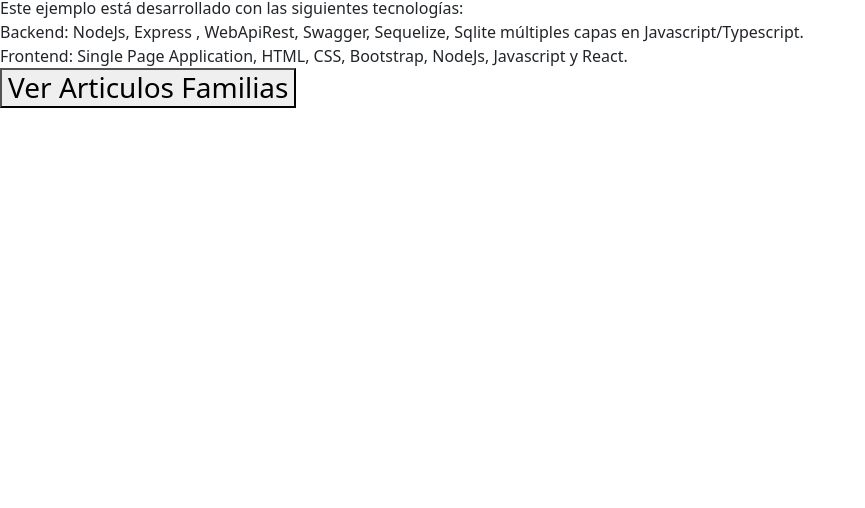
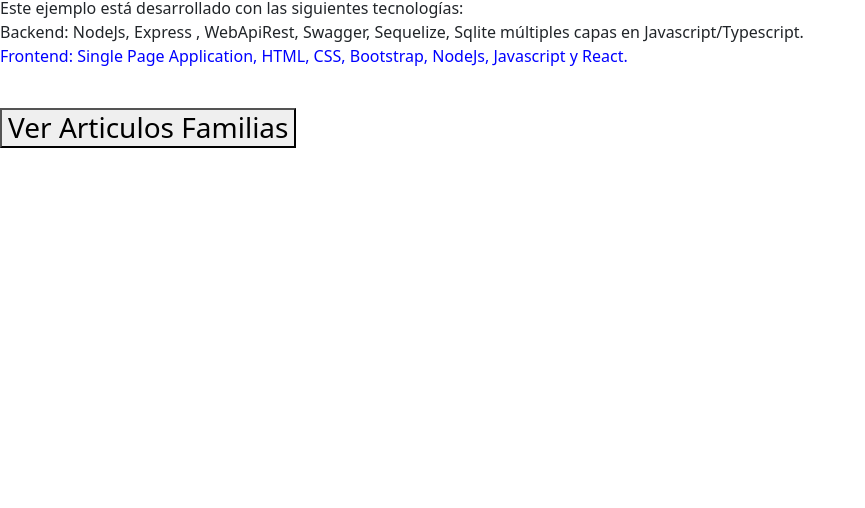
Before and after one commit to lucianopgl/Portafolio_LucianoPaglino, a plain HTML site: page Pagina Pymes/Inicio.html in a window 1280 px wide. Shown: the part 292-800 px from the top of the page, without its empty margins (0-865 px from the left). Drawn offline with nearby package versions, Linux system fonts and the light colour scheme.

Commit message:
Detalles varios

```diff
--- a/Pagina Pymes/Inicio.html
+++ b/Pagina Pymes/Inicio.html
@@ -32,7 +32,7 @@
     <br>
     Backend: NodeJs, Express , WebApiRest, Swagger, Sequelize, Sqlite múltiples capas en Javascript/Typescript.
     <br>
-    Frontend: Single Page Application, HTML, CSS, Bootstrap, NodeJs, Javascript y React.
+    <p style="color: blue;">Frontend: Single Page Application, HTML, CSS, Bootstrap, NodeJs, Javascript y React.</p>
     <br>
     <h3><button>Ver Articulos Familias</button></h3>
 </body>
```
